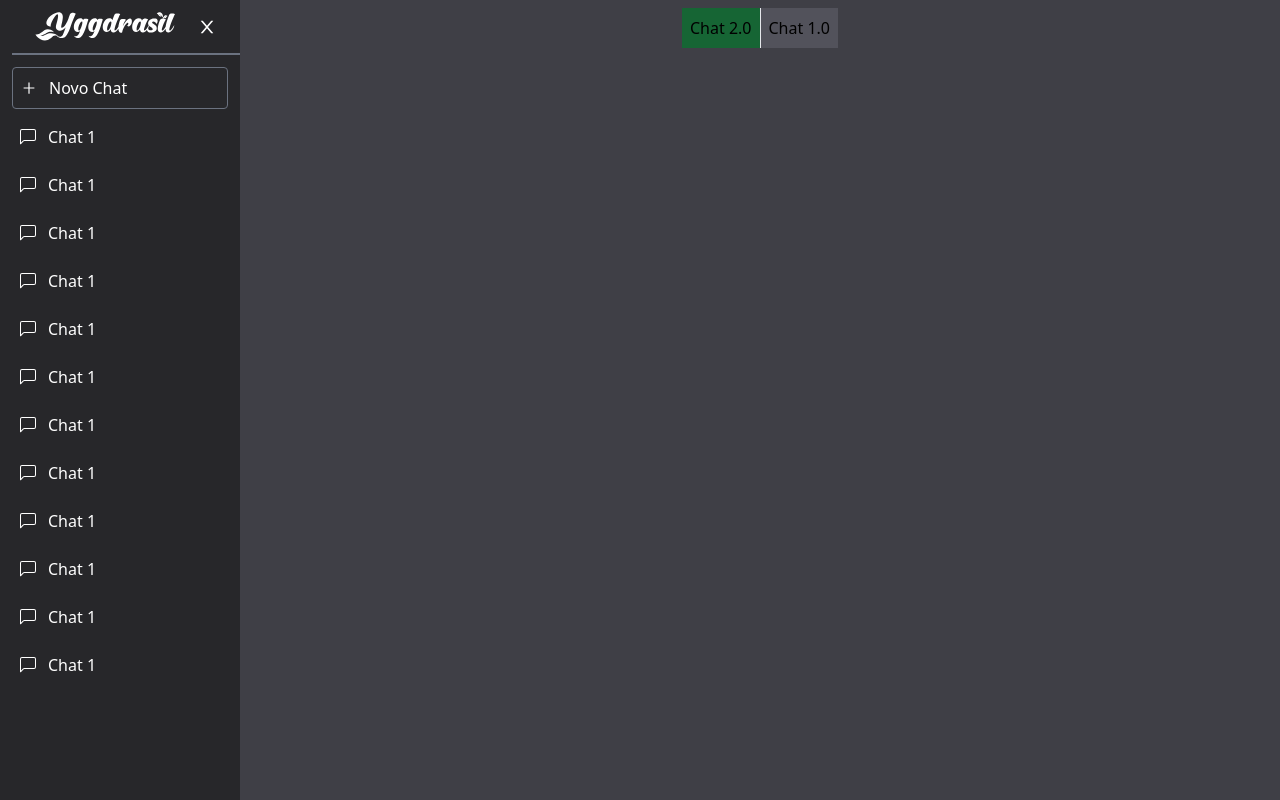
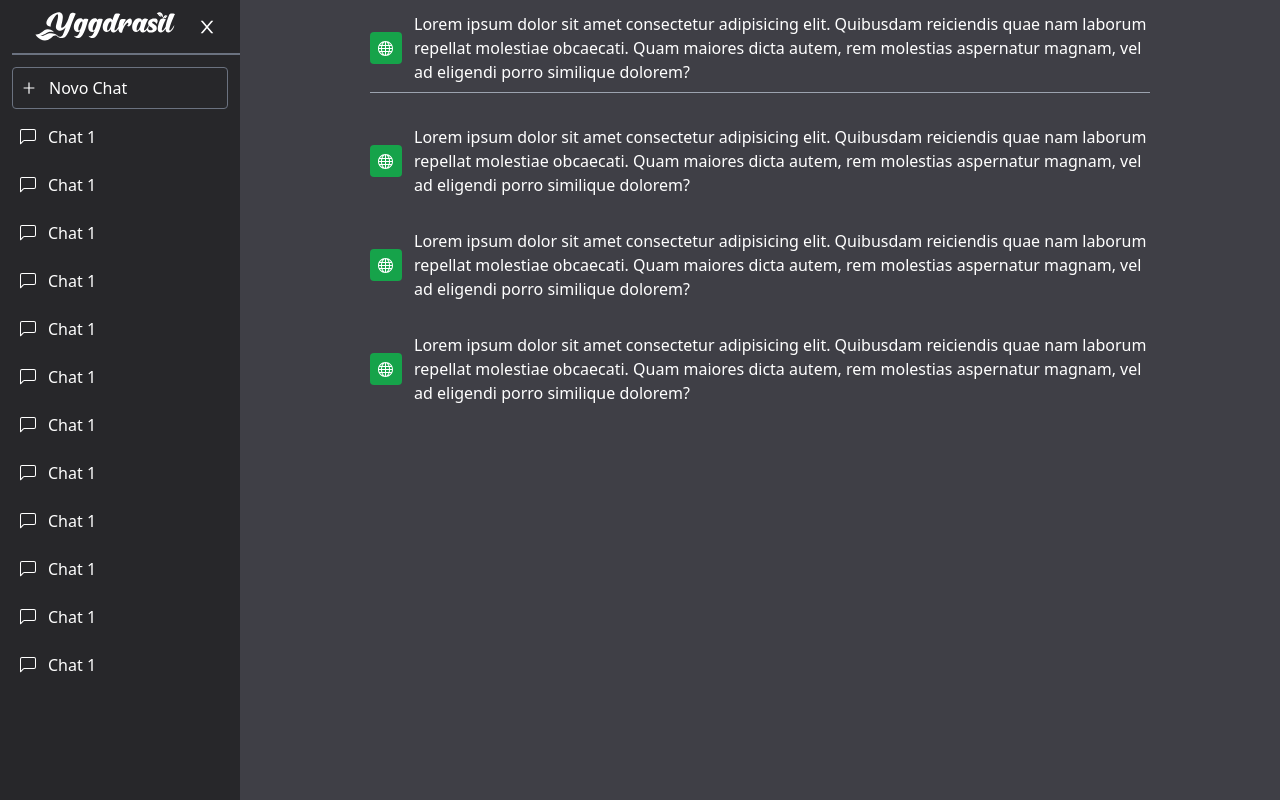
Before and after one commit to nicholasdzn/Yggdrasil, a React (Vite) app: page /chat in a window 1280 px wide. Built offline with nearby package versions, Linux system fonts and the light colour scheme.

Commit message:
updated chat page

```diff
--- a/src/components/ChatContent/ChatContent.jsx
+++ b/src/components/ChatContent/ChatContent.jsx
@@ -1,11 +1,26 @@
 import React from 'react'
+import { ImSphere } from "react-icons/im";
 
 const ChatContent = () => {
     return (
-        <div className='bg-zinc-700 w-full'>
-            <div className='flex flex-row justify-center pt-2'>
-                <div className='bg-green-800 p-2 border-r'>Chat 2.0</div>
-                <div className='bg-zinc-600 p-2'>Chat 1.0</div>
+        <div className='bg-zinc-700 w-full flex flex-col items-center'>
+            <div className='text-white w-3/4 pt-3 gap-8 flex flex-col'>
+                <div className='flex flex-row items-center gap-3 border-b pb-2 border-solid border-gray-400'>
+                    <div className='p-2 bg-green-600 rounded'><ImSphere /></div>
+                    <p>Lorem ipsum dolor sit amet consectetur adipisicing elit. Quibusdam reiciendis quae nam laborum repellat molestiae obcaecati. Quam maiores dicta autem, rem molestias aspernatur magnam, vel ad eligendi porro similique dolorem?</p>
+                </div>
+                <div className='flex flex-row items-center gap-3'>
+                    <div className='p-2 bg-green-600 rounded'><ImSphere /></div>
+                    <p>Lorem ipsum dolor sit amet consectetur adipisicing elit. Quibusdam reiciendis quae nam laborum repellat molestiae obcaecati. Quam maiores dicta autem, rem molestias aspernatur magnam, vel ad eligendi porro similique dolorem?</p>
+                </div>
+                <div className='flex flex-row items-center gap-3'>
+                    <div className='p-2 bg-green-600 rounded'><ImSphere /></div>
+                    <p>Lorem ipsum dolor sit amet consectetur adipisicing elit. Quibusdam reiciendis quae nam laborum repellat molestiae obcaecati. Quam maiores dicta autem, rem molestias aspernatur magnam, vel ad eligendi porro similique dolorem?</p>
+                </div>
+                <div className='flex flex-row items-center gap-3'>
+                    <div className='p-2 bg-green-600 rounded'><ImSphere /></div>
+                    <p>Lorem ipsum dolor sit amet consectetur adipisicing elit. Quibusdam reiciendis quae nam laborum repellat molestiae obcaecati. Quam maiores dicta autem, rem molestias aspernatur magnam, vel ad eligendi porro similique dolorem?</p>
+                </div>
             </div>
         </div>
     )
```
